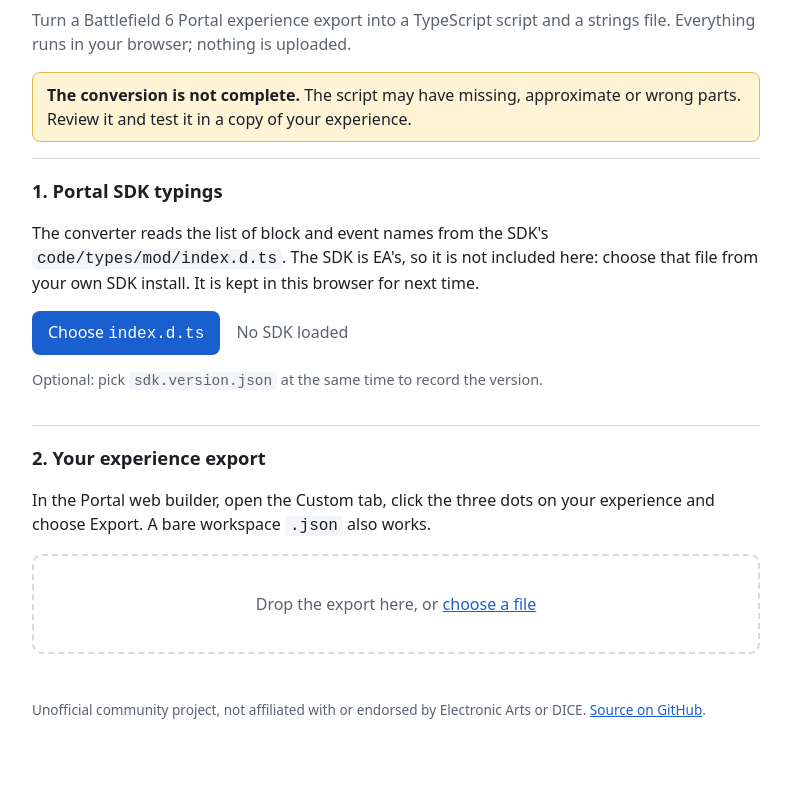
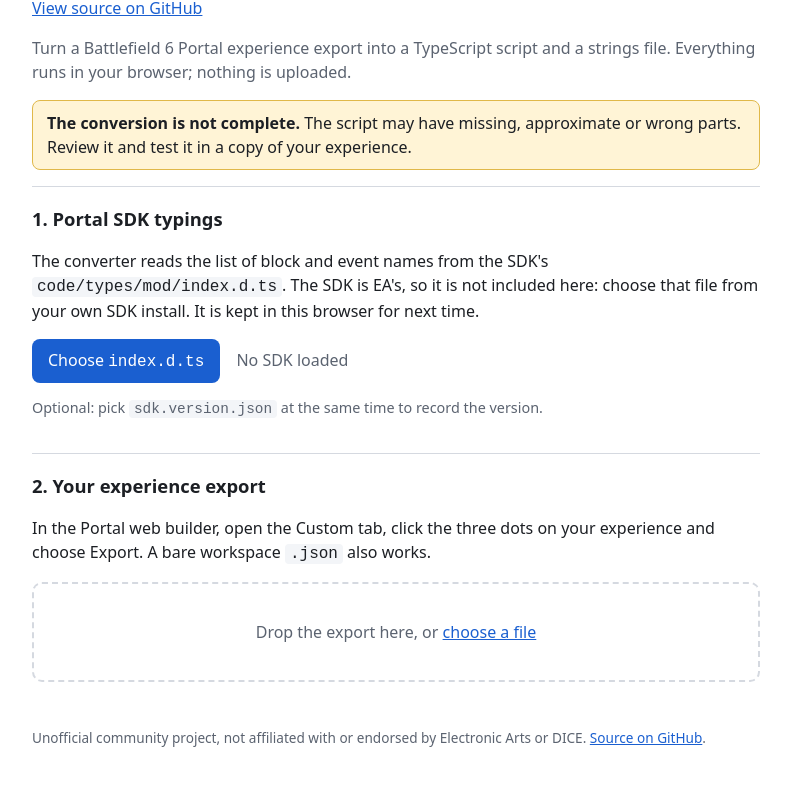
Before and after one commit to bzdrone/portal-rules, a website with bundled scripts: page web/index.html in a window 1280 px wide. Shown: the part 80-876 px from the top of the page, without its empty margins (244-1035 px from the left). Before the commit the page ends 848 px from the top, so only its background shows below. Built offline with nearby package versions, Linux system fonts and the light colour scheme.

Commit message:
Link the GitHub repo and the Pages site to each other

```diff
--- a/web/index.html
+++ b/web/index.html
@@ -10,6 +10,7 @@
 <body>
 <main>
   <h1>Portal Rules Converter</h1>
+  <p class="links"><a href="https://github.com/bzdrone/portal-rules">View source on GitHub</a></p>
   <p class="lead">Turn a Battlefield 6 Portal experience export into a TypeScript script and a strings file. Everything runs in your browser; nothing is uploaded.</p>
 
   <p class="warn"><strong>The conversion is not complete.</strong> The script may have missing, approximate or wrong parts. Review it and test it in a copy of your experience.</p>
--- a/web/style.css
+++ b/web/style.css
@@ -4,6 +4,7 @@
 body{margin:0;background:var(--bg);color:var(--fg);font:16px/1.5 system-ui,sans-serif}
 main{max-width:760px;margin:0 auto;padding:24px 16px 48px}
 h1{margin:0 0 4px}h2{font-size:1.15rem;margin:0 0 6px}h3{font-size:1rem}
+.links{margin:0 0 8px}
 .lead{color:var(--muted)}
 section{border-top:1px solid var(--line);padding:18px 0}
 .warn{background:var(--warn-bg);border:1px solid var(--warn-line);border-radius:8px;padding:10px 14px}
```
Also changed, not shown: README.md.
